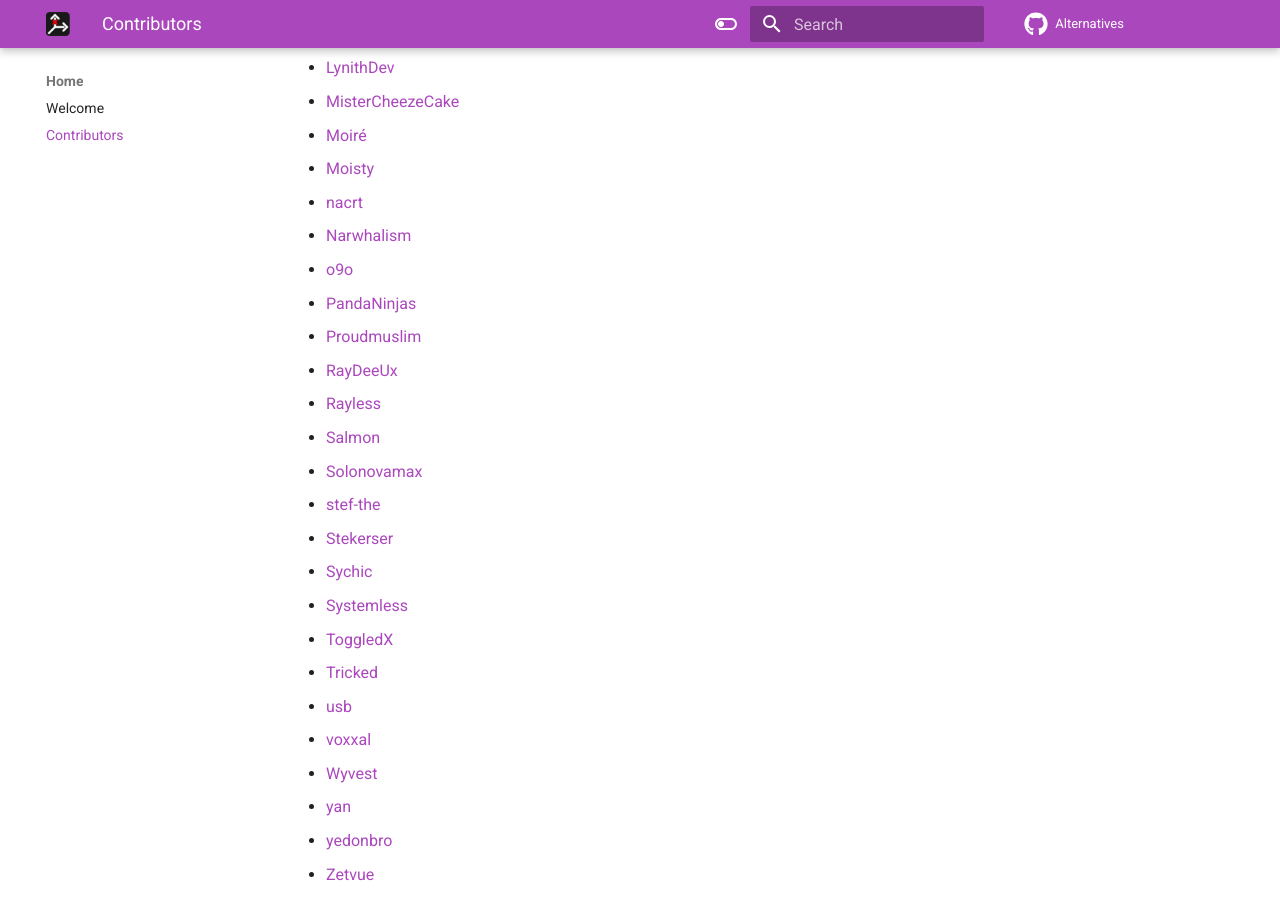
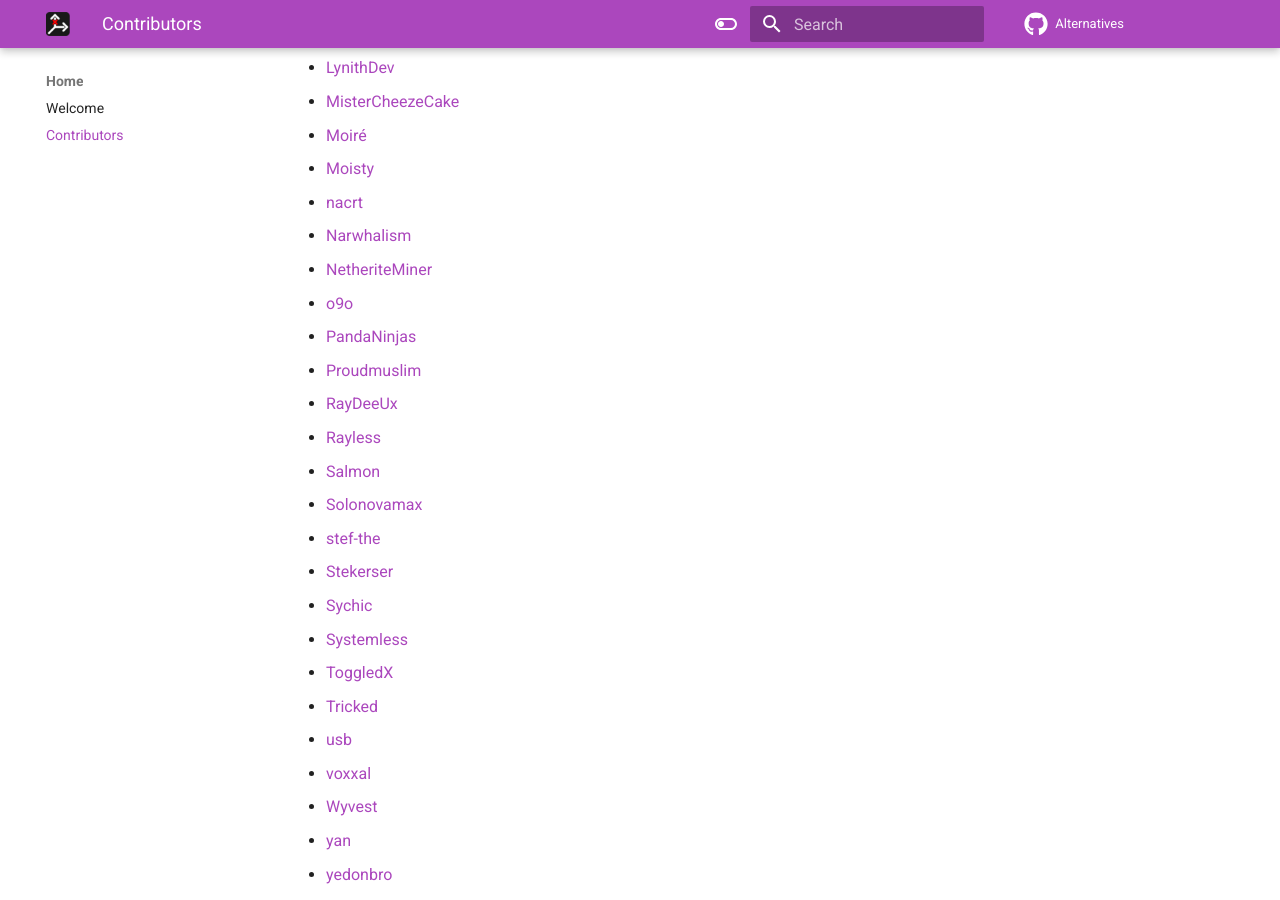
Before and after one commit to MicrocontrollersDev/Alternatives, an MkDocs documentation site: the page built from docs/contributors.md, in a window 1280 px wide and 900 px high, scrolled down 1180 px. Built offline with MkDocs 1.6.1 and Material for MkDocs 9.7.7, drawn with Linux system fonts in a browser that asks for light colours; comment, search, counter and statistics services are not loaded.

Commit message:
add netheriteminer to contrib list

```diff
--- a/docs/contributors.md
+++ b/docs/contributors.md
@@ -36,6 +36,7 @@
 * [Moisty](https://github.com/Mqisty)
 * [nacrt](https://github.com/nacrt)
 * [Narwhalism](https://www.twitch.tv/narwhalswim)
+* [NetheriteMiner](https://github.com/NetheriteMiner)
 * [o9o](https://www.youtube.com/@o9omc)
 * [PandaNinjas](https://github.com/pandaninjas)
 * [Proudmuslim](https://github.com/proudmuslim-dev)
```
Also changed, not shown: docs/1.8.9/skyblockaddons.md (+1 -0 lines).
